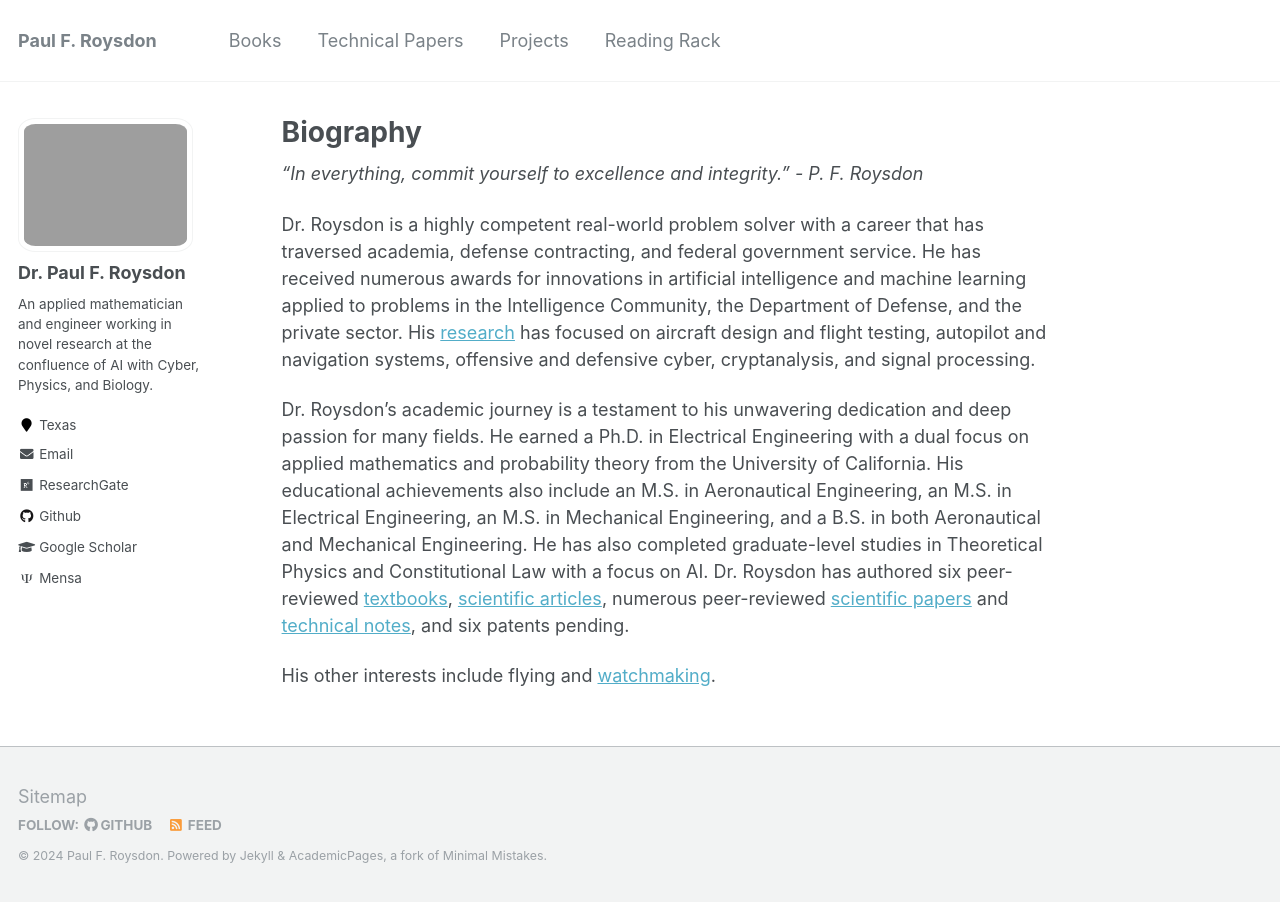
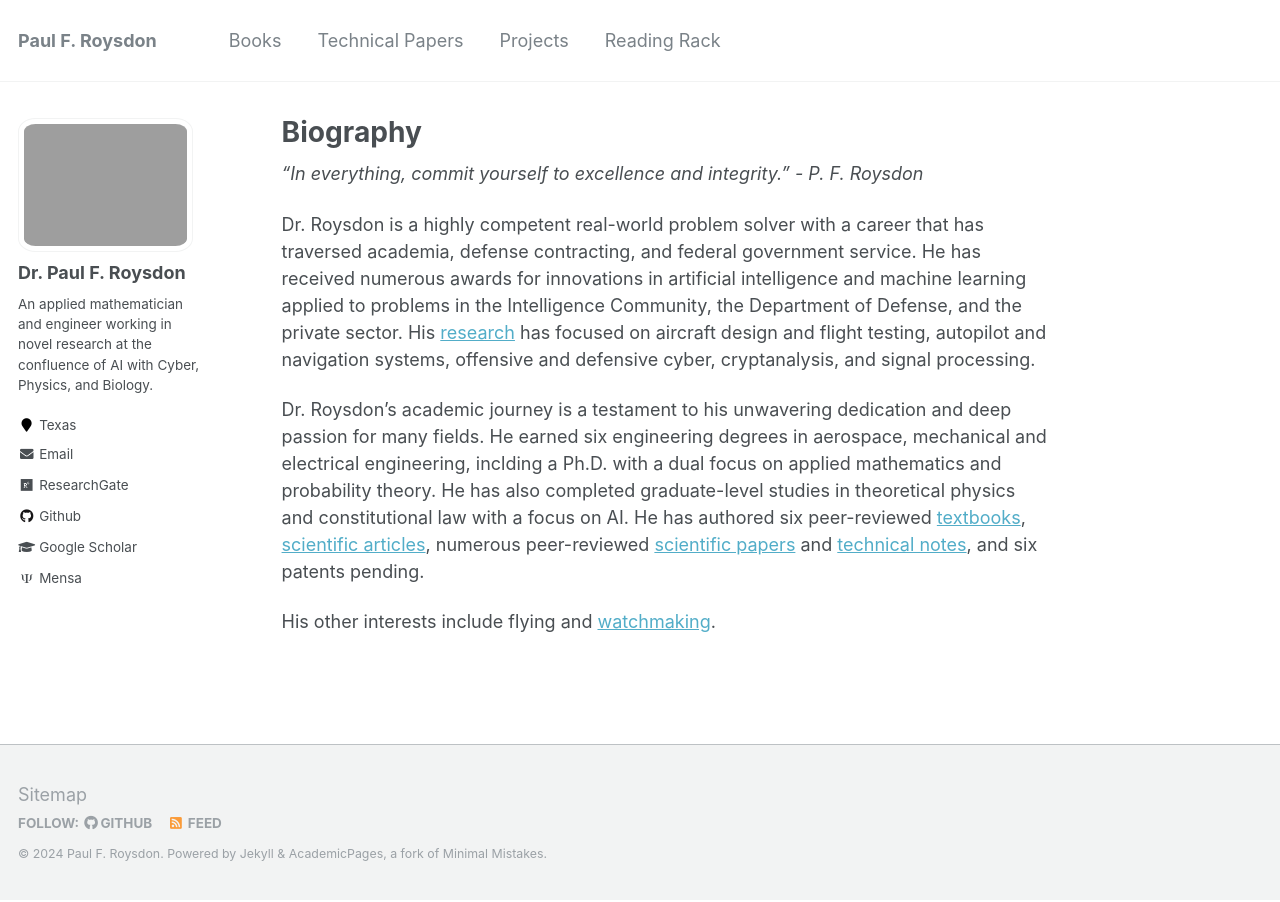
Before and after one commit to pfroysdon/pfroysdon.github.io, a Jekyll site: the page built from _pages/about.md, in a window 1280 px wide. Built offline with Jekyll 4.4.1, drawn with Linux system fonts in a browser that asks for light colours; some web fonts are replaced.

Commit message:
Update about.md

```diff
--- a/_pages/about.md
+++ b/_pages/about.md
@@ -12,6 +12,6 @@
 
 Dr. Roysdon is a highly competent real-world problem solver with a career that has traversed academia, defense contracting, and federal government service.  He has received numerous awards for innovations in artificial intelligence and machine learning applied to problems in the Intelligence Community, the Department of Defense, and the private sector. His [research](https://pfroysdon.github.io/projects/) has focused on aircraft design and flight testing, autopilot and navigation systems, offensive and defensive cyber, cryptanalysis, and signal processing.
 
-Dr. Roysdon’s academic journey is a testament to his unwavering dedication and deep passion for many fields. He earned a Ph.D. in Electrical Engineering with a dual focus on applied mathematics and probability theory from the University of California. His educational achievements also include an M.S. in Aeronautical Engineering, an M.S. in Electrical Engineering, an M.S. in Mechanical Engineering, and a B.S. in both Aeronautical and Mechanical Engineering. He has also completed graduate-level studies in Theoretical Physics and Constitutional Law with a focus on AI. Dr. Roysdon has authored six peer-reviewed [textbooks](http://www.roysdonfibonaccipress.com/), [scientific articles](https://github.com/pfroysdon/publications/tree/main/Papers), numerous peer-reviewed [scientific papers](https://github.com/pfroysdon/publications/tree/main/Papers) and [technical notes](https://github.com/pfroysdon/publications/tree/main/Tech_Notes), and six patents pending.
+Dr. Roysdon’s academic journey is a testament to his unwavering dedication and deep passion for many fields. He earned six engineering degrees in aerospace, mechanical and electrical engineering, inclding a Ph.D. with a dual focus on applied mathematics and probability theory. He has also completed graduate-level studies in theoretical physics and constitutional law with a focus on AI. He has authored six peer-reviewed [textbooks](http://www.roysdonfibonaccipress.com/), [scientific articles](https://github.com/pfroysdon/publications/tree/main/Papers), numerous peer-reviewed [scientific papers](https://github.com/pfroysdon/publications/tree/main/Papers) and [technical notes](https://github.com/pfroysdon/publications/tree/main/Tech_Notes), and six patents pending.
 
 His other interests include flying and [watchmaking](https://www.roysdonwatchco.com/).
```
